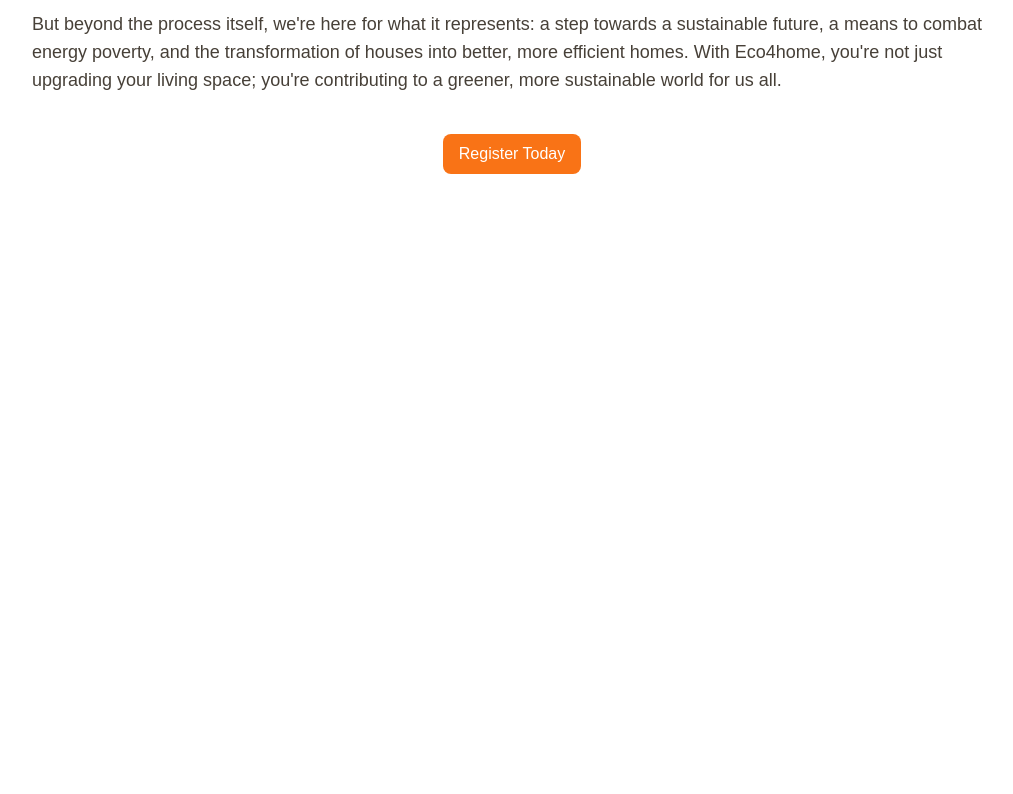
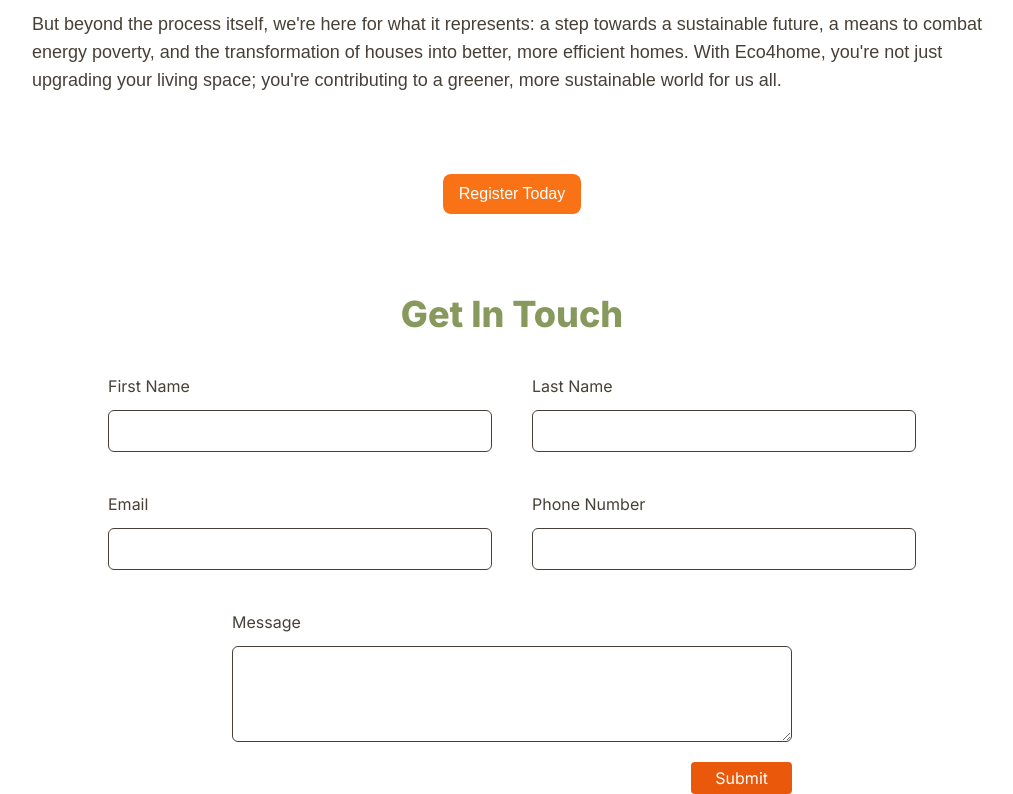
Before and after one commit to UzairChaudhary/Green-Harbour, a Next.js app: page / in a window 1280 px wide. Shown: the part 5919-6713 px from the top of the page, without its empty margins (128-1141 px from the left). Before the commit the page ends 6093 px from the top, so only its background shows below. Built offline with nearby package versions, Linux system fonts and the light colour scheme.

Commit message:
added contact form

```diff
--- /dev/null
+++ b/components/LandingPage/GetInTouch.js
@@ -0,0 +1,41 @@
+import React from 'react'
+import Button from '../common/button'
+
+export default function GetInTouch() {
+  return (
+    <div className=' mx-40'>
+        <h1 className='mt-20 flex justify-center text-4xl font-extrabold text-green_color'>Get In Touch</h1>
+        <div className='flex justify-center text-mud_color gap-10 mt-10'>
+            <div className='flex text-mud_color flex-col gap-3'>
+                <h1>First Name</h1>
+                <input type='text' className='border rounded-md p-2 border-mud_color w-96'/>
+            </div>
+            <div className='flex text-mud_color flex-col gap-3'>
+                <h1 >Last Name</h1>
+                <input type='text' className='border border-mud_color rounded-md p-2 w-96'/>
+            </div>
+        </div>
+        <div className='flex justify-center text-mud_color gap-10 mt-10'>
+            <div className='flex text-mud_color flex-col gap-3'>
+                <h1>Email</h1>
+                <input type='email' className='border rounded-md p-2 border-mud_color w-96'/>
+            </div>
+            <div className='flex text-mud_color flex-col gap-3'>
+                <h1 >Phone Number</h1>
+                <input type='text' className='border border-mud_color rounded-md p-2 w-96'/>
+            </div>
+        </div>
+        <div className='flex  text-mud_color mt-10 mx-48 px-2 flex-col gap-3'>
+            <h1 >Message</h1>
+            <textarea className='border border-mud_color rounded-md p-2 h-24'></textarea>
+        </div>
+        <div className='flex mx-48 px-2 mt-5 justify-end'>
+            <div className='bg-orange_color px-6 text-white py-1 rounded'>
+                Submit
+            </div>
+        </div>
+
+
+    </div>
+  )
+}
--- a/components/LandingPage/aboutus.js
+++ b/components/LandingPage/aboutus.js
@@ -25,7 +25,7 @@
         <p className='text-lg mt-5'>Choosing Green Harbour ECO4 means selecting peace of mind. We understand the multifaceted nature of transitioning to eco-friendly home solutions and are dedicated to making this journey as simple and understandable as possible. Our team is comprised of knowledgeable, empathetic professionals who put your needs first.</p>
         <p className="text-lg mt-2"> But beyond the process itself, we{`'`}re here for what it represents: a step towards a sustainable future, a means to combat energy poverty, and the transformation of houses into better, more efficient homes. With Eco4home, you{`'`}re not just upgrading your living space; you{`'`}re contributing to a greener, more sustainable world for us all.</p>
 
-        <div className='flex justify-center mt-10'>
+        <div className='flex justify-center mt-20'>
             <Button/>
         </div>
     </div>
--- a/src/app/page.js
+++ b/src/app/page.js
@@ -8,6 +8,7 @@
 import Working from '../../components/LandingPage/Working'
 import FAQ from '../../components/LandingPage/FAQ'
 import Aboutus from '../../components/LandingPage/aboutus'
+import GetInTouch from '../../components/LandingPage/GetInTouch'
 
 export default function Home() {
   return (
@@ -19,6 +20,7 @@
       <Working/>
       <FAQ/>
       <Aboutus/>
+      <GetInTouch/>
     </div>
   )
 }
```
